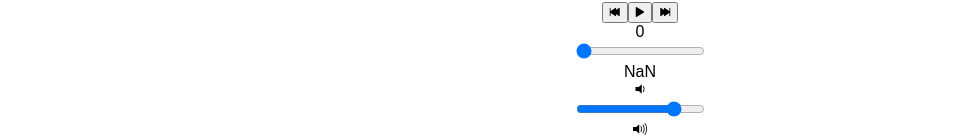
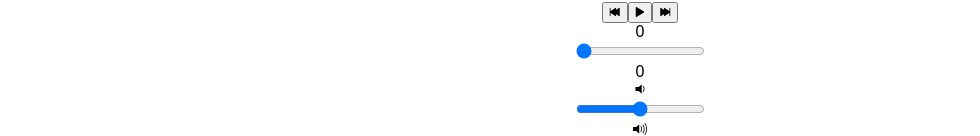
Before and after one commit to lukegits/Music-Streamer, a React (Create React App) app: page /album/the-colors in a window 1280 px wide. Shown: the part 913-1049 px from the top of the page, without its empty margins (0-980 px from the left). Built offline with nearby package versions, Linux system fonts and the light colour scheme.

Commit message:
new edits range assignment

```diff
--- a/src/components/Album.js
+++ b/src/components/Album.js
@@ -11,15 +11,18 @@ class Album extends Component {
    });
 
    this.state = {
-     album: album,
+      album: album,
       currentSong: album.songs[0],
       currentTime: 0,
       duration: album.songs[0].duration,
-      isPlaying: false
+      isPlaying: false,
+      currentVolume: 0.5,
+
    };
 
   this.audioElement = document.createElement('audio');
   this.audioElement.src = album.songs[0].audioSrc;
+  this.audioElement.volume = this.state.currentVolume;
 
    }
   componentDidMount() {
@@ -29,17 +32,25 @@ class Album extends Component {
           },
           durationchange: e => {
             this.setState({ duration: this.audioElement.duration });
+          },
+          currentVol: e => {
+            this.setState({ currentVolume: this.audioElement.currentVolume});
           }
         };
         this.audioElement.addEventListener('timeupdate', this.eventListeners.timeupdate);
         this.audioElement.addEventListener('durationchange', this.eventListeners.durationchange);
+        this.audioElement.addEventListener('currentVol', this.eventListeners.currentVol);
       }
 
   componentWillUnmount() {
          this.audioElement.src = null;
          this.audioElement.removeEventListener('timeupdate', this.eventListeners.timeupdate);
          this.audioElement.removeEventListener('durationchange', this.eventListeners.durationchange);
+         this.audioElement.removeEventListener('currentVol', this.eventListeners.currentVol);
        }
+  formatTime(s){
+    return(s-(s%=60))/60+(9<s?':':':0')+s
+  }
 
   play() {
     this.audioElement.play();
@@ -81,8 +92,14 @@ class Album extends Component {
     this.audioElement.currentTime = newTime;
     this.setState({ currentTime: newTime });
   }
+  handleVolumeChange(e) {
+     const newVolume = e.target.value;
+     this.audioElement.volume = newVolume;
+     this.setState({ currentVolume: newVolume });
+   }
 
    render() {
+     console.log(this.audioElement);
      return (
        <section className="album">
        <section id="album-info">
@@ -120,10 +137,13 @@ class Album extends Component {
       currentSong={this.state.currentSong}
       currentTime={this.audioElement.currentTime}
       duration={this.audioElement.duration}
+      currentVolume={this.audioElement.currentVolume}
       handleSongClick={() => this.handleSongClick(this.state.currentSong)}
       handlePrevClick={() => this.handlePrevClick()}
       handleNextClick={() => this.handleNextClick()}
       handleTimeChange={(e) => this.handleTimeChange(e)}
+      handleVolumeChange={(e) => this.handleVolumeChange(e)}
+      formatTime={(s) => this.formatTime(s)}
       />
         </section>
 
--- a/src/components/PlayerBar.js
+++ b/src/components/PlayerBar.js
@@ -26,11 +26,18 @@ import React, { Component } from 'react';
             step="0.01"
             onChange={this.props.handleTimeChange}
           />
-          <div className="total-time">{this.props.duration}</div>
+          <div className="total-time">{this.props.duration || 0}</div>
        </section>
        <section id="volume-control">
-         <div className="icon ion-volume-low"></div>
-         <input type="range" className="seek-bar" value="80" />
+         <div className="icon ion-volume-low">{this.props.currentVolume}</div>
+         <input type="range"
+         className="seek-bar"
+         value={this.props.currentVolume}
+         max="1"
+         min="0"
+         step="0.01"
+         onChange={this.props.handleVolumeChange}
+         />
          <div className="icon ion-volume-high"></div>
        </section>
        </section>
```
